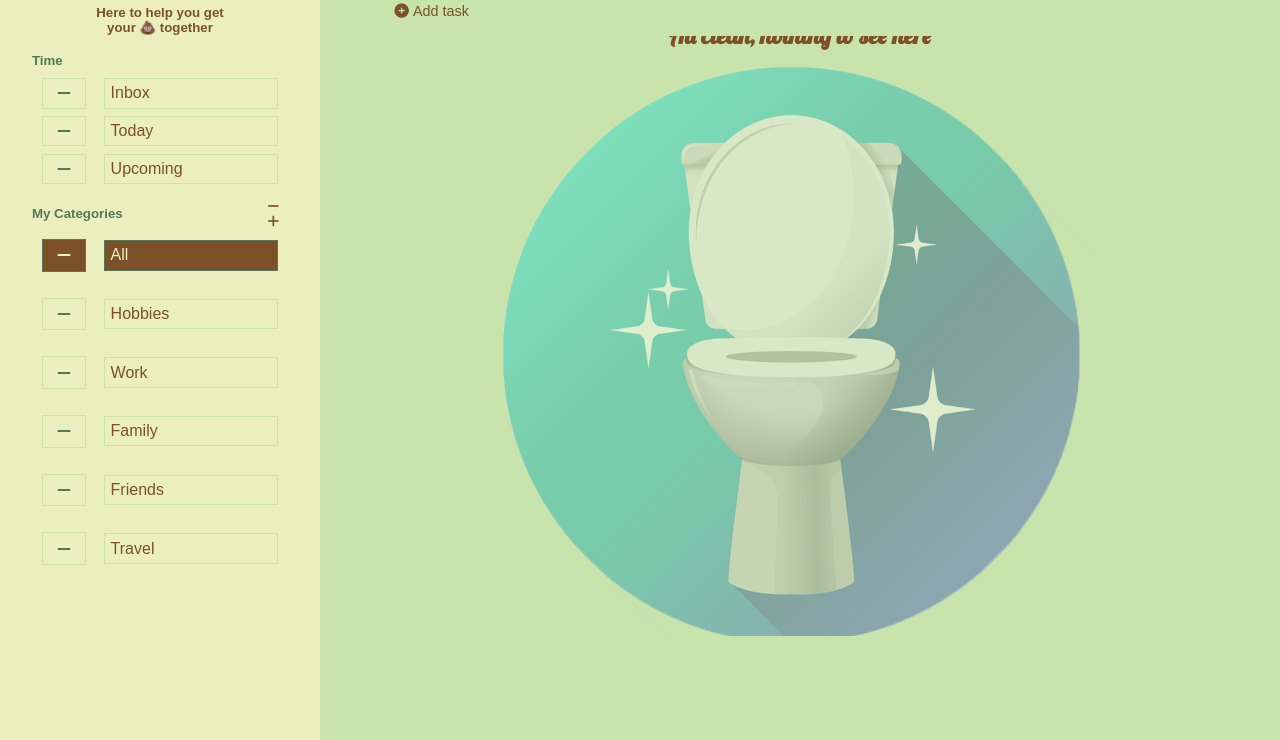
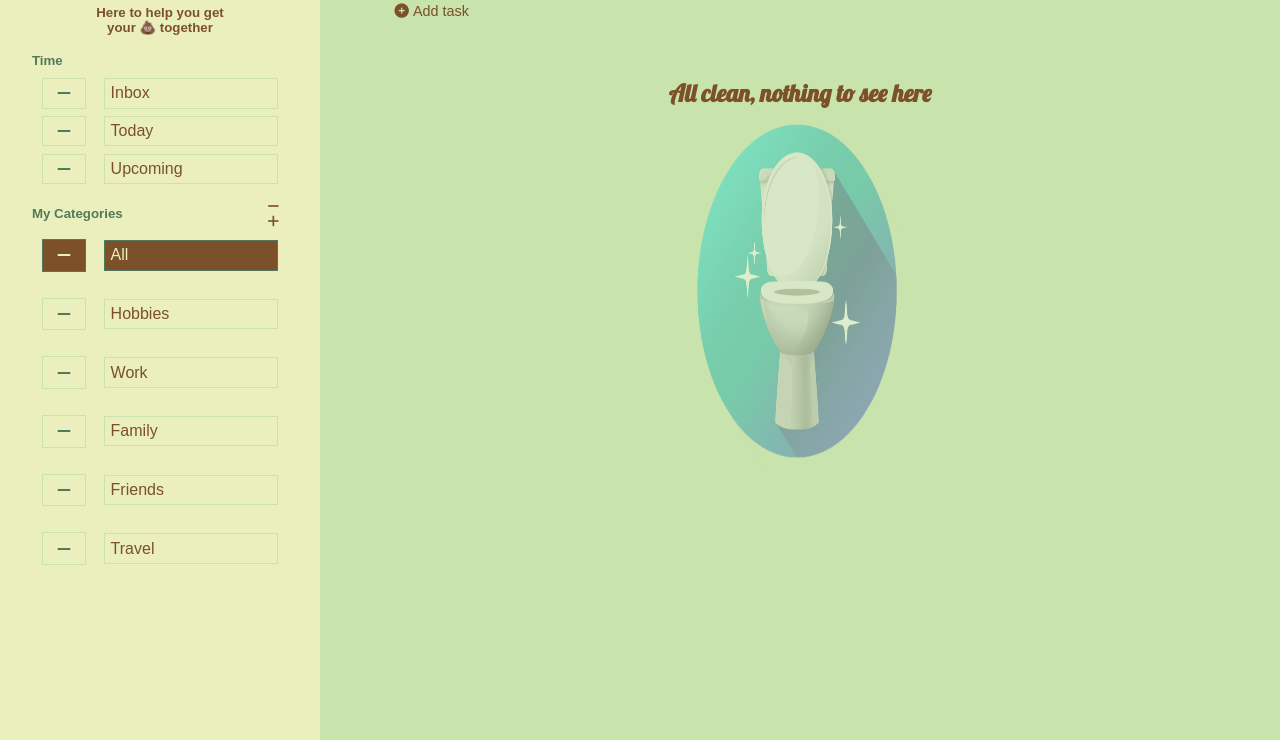
Before and after one commit to Mogoatlhe/todo-list, a website built with webpack: page dist/index.html in a window 1280 px wide. Shown: the part 60-800 px from the top of the page. Built offline with nearby package versions, Linux system fonts and the light colour scheme.

Commit message:
unobscuring empty-todos feedback message

```diff
--- a/src/DOM/style/style.css
+++ b/src/DOM/style/style.css
@@ -229,7 +229,6 @@ main{
     margin-top: 2vh;
     display: flex;
     flex-direction: column;
-    justify-content: center;
     align-items: center;
     gap: 2vh;
     height: 80%;
@@ -242,7 +241,8 @@ main{
 }
 
 #clean-toilet{
-    width: 75%;
+    width: 60%;
+    height: 80%;
     opacity: 0.4;
 }
 
```
Also changed, not shown: dist/bundle.js.
